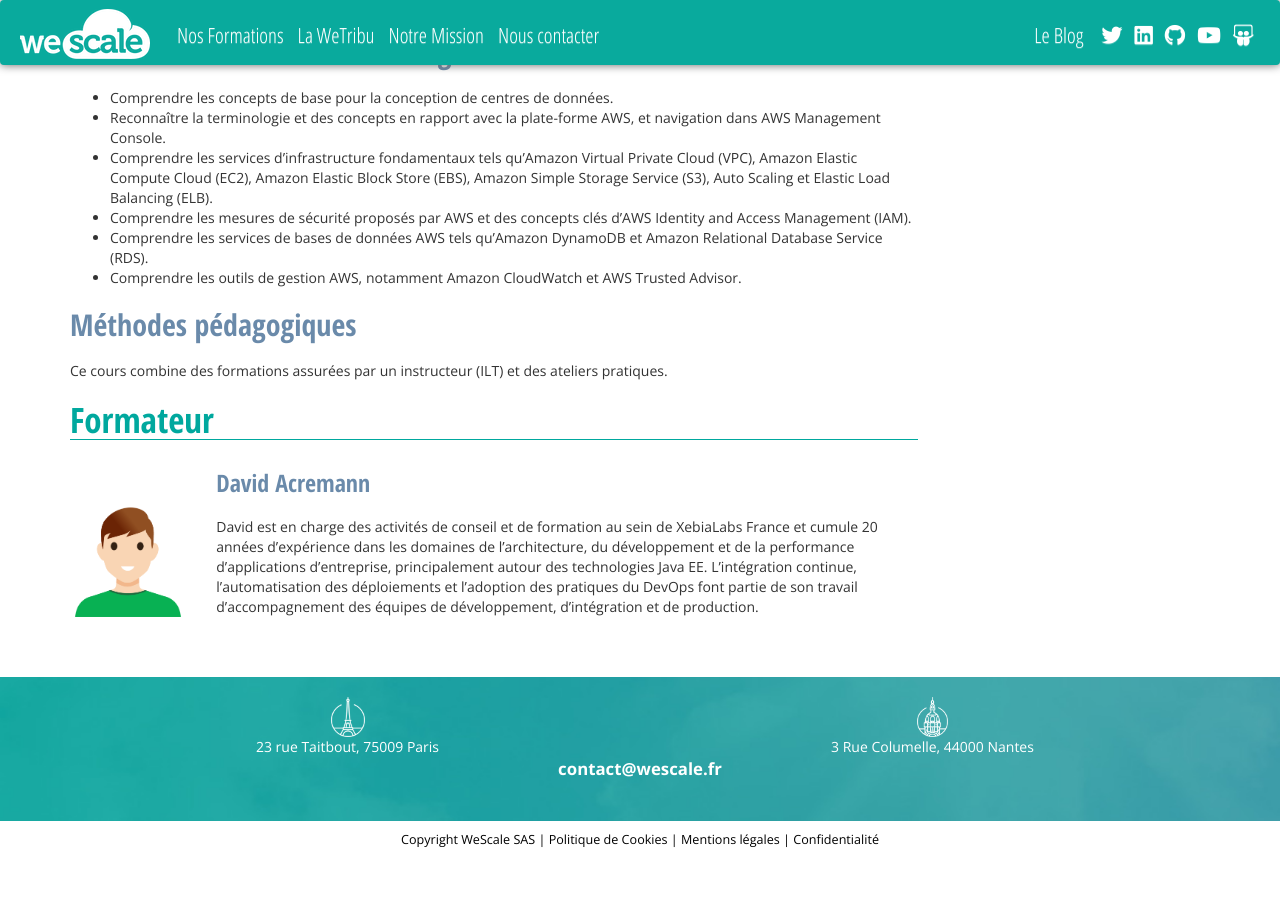
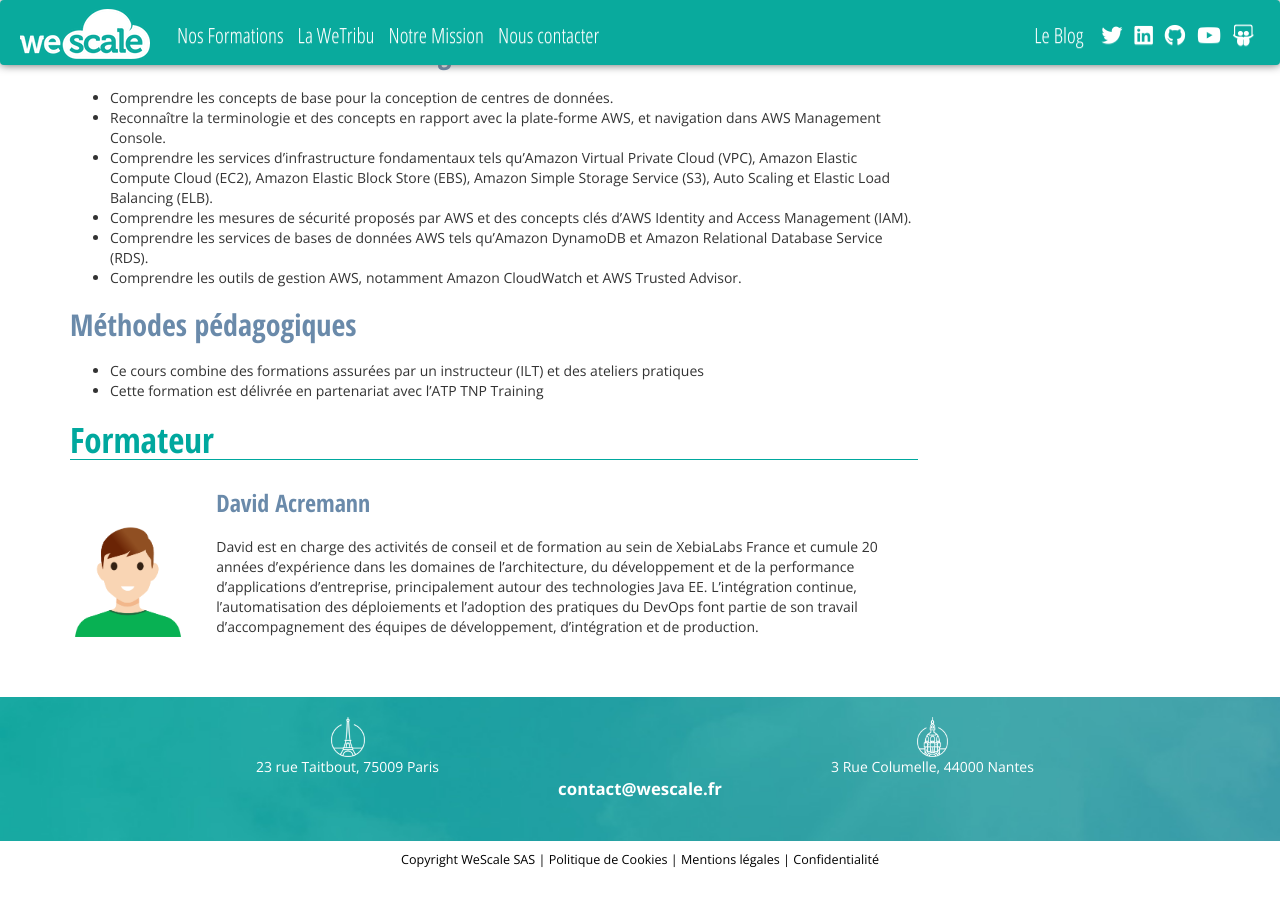
Before and after one commit to wescale/wescale-site, a Jekyll site: the page built from _formations/Formation-AWS-Technical-Essentials.md, in a window 1280 px wide and 900 px high, scrolled down 827 px. Built offline with Jekyll 4.4.1, drawn with Linux system fonts in a browser that asks for light colours; nearby versions of some CDN libraries; comment, search, counter and statistics services are not loaded.

Commit message:
Update Formation-AWS-Technical-Essentials.md

```diff
--- a/_formations/Formation-AWS-Technical-Essentials.md
+++ b/_formations/Formation-AWS-Technical-Essentials.md
@@ -68,7 +68,8 @@
 
 ## Méthodes pédagogiques
 
-Ce cours combine des formations assurées par un instructeur (ILT) et des ateliers pratiques.
+* Ce cours combine des formations assurées par un instructeur (ILT) et des ateliers pratiques
+* Cette formation est délivrée en partenariat avec l'ATP TNP Training
 
 # Formateur
 
```
